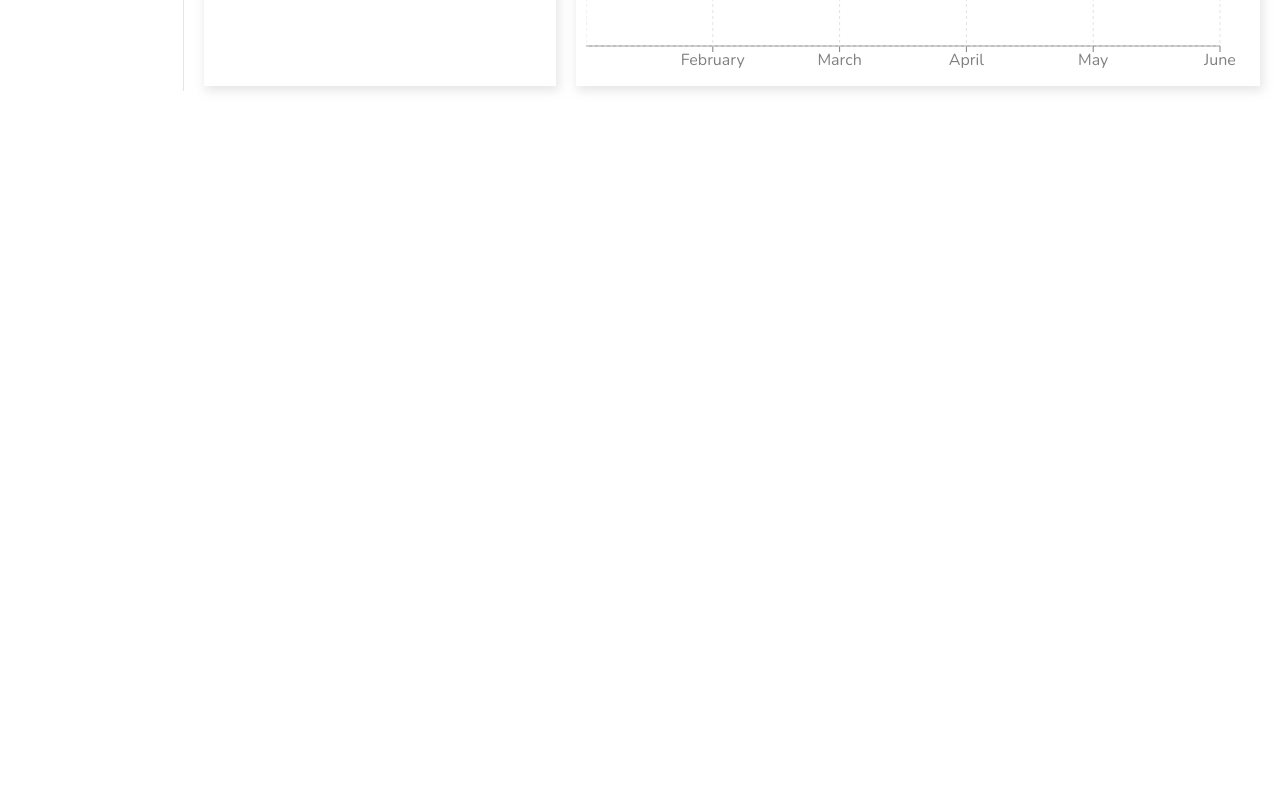
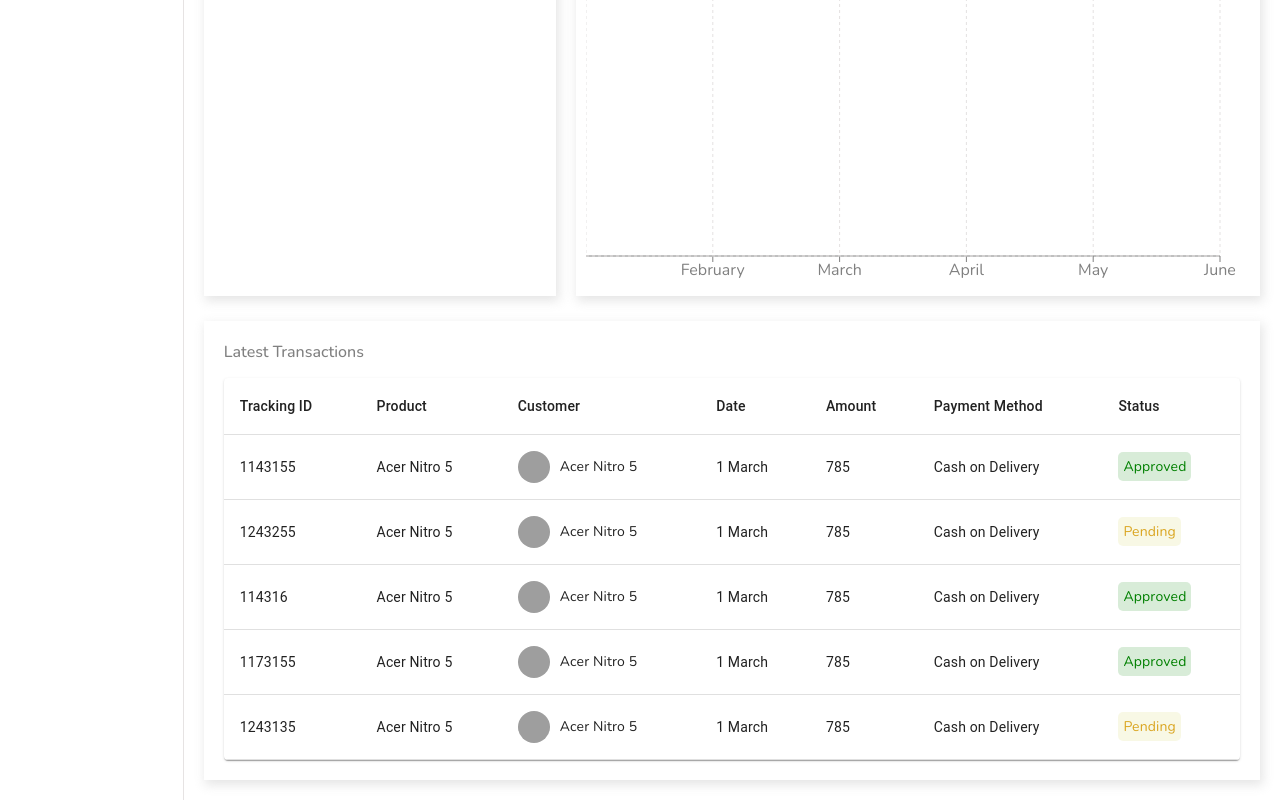
Before and after one commit to umit-turk/React-Admin-Panel, a React (Create React App) app: page / in a window 1280 px wide. Shown: the part 5620-6420 px from the top of the page. Before the commit the page ends 5738 px from the top, so only its background shows below. Built offline with nearby package versions, Linux system fonts and the light colour scheme; grey boxes are pictures that could not be loaded.

Commit message:
MUI table

```diff
--- /dev/null
+++ b/src/components/table/Table.jsx
@@ -0,0 +1,107 @@
+import React from "react";
+import "./table.scss";
+import Table from "@mui/material/Table";
+import TableBody from "@mui/material/TableBody";
+import TableCell from "@mui/material/TableCell";
+import TableContainer from "@mui/material/TableContainer";
+import TableHead from "@mui/material/TableHead";
+import TableRow from "@mui/material/TableRow";
+import Paper from "@mui/material/Paper";
+
+const List = () => {
+  const rows = [
+    {
+      id: 1143155,
+      img: "https://picsum.photos/seed/picsum/200/300",
+      product: "Acer Nitro 5",
+      customer: "John Smith",
+      date: "1 March",
+      amount: 785,
+      method: "Cash on Delivery",
+      status: "Approved",
+    },
+    {
+      id: 1243255,
+      img: "https://picsum.photos/seed/picsum/200/300",
+      product: "Acer Nitro 5",
+      customer: "John Smith",
+      date: "1 March",
+      amount: 785,
+      method: "Cash on Delivery",
+      status: "Pending",
+    },
+    {
+      id: 114316,
+      img: "https://picsum.photos/seed/picsum/200/300",
+      product: "Acer Nitro 5",
+      customer: "John Smith",
+      date: "1 March",
+      amount: 785,
+      method: "Cash on Delivery",
+      status: "Approved",
+    },
+    {
+      id: 1173155,
+      img: "https://picsum.photos/seed/picsum/200/300",
+      product: "Acer Nitro 5",
+      customer: "John Smith",
+      date: "1 March",
+      amount: 785,
+      method: "Cash on Delivery",
+      status: "Approved",
+    },
+    {
+      id: 1243135,
+      img: "https://picsum.photos/seed/picsum/200/300",
+      product: "Acer Nitro 5",
+      customer: "John Smith",
+      date: "1 March",
+      amount: 785,
+      method: "Cash on Delivery",
+      status: "Pending",
+    },
+  ];
+
+  return (
+    <TableContainer component={Paper} className="table">
+      <Table sx={{ minWidth: 650 }} aria-label="simple table">
+        <TableHead>
+          <TableRow>
+            <TableCell className="tableCell">Tracking ID</TableCell>
+            <TableCell className="tableCell">Product</TableCell>
+            <TableCell className="tableCell">Customer</TableCell>
+            <TableCell className="tableCell">Date</TableCell>
+            <TableCell className="tableCell">Amount</TableCell>
+            <TableCell className="tableCell">Payment Method</TableCell>
+            <TableCell className="tableCell">Status</TableCell>
+          </TableRow>
+        </TableHead>
+        <TableBody>
+          {rows.map((row) => (
+            <TableRow
+              key={row.id}
+            >
+              <TableCell>
+                {row.id}
+              </TableCell>
+              <TableCell className="tableCell">{row.product}</TableCell>
+              <TableCell className="tableCell">
+                <div className="cellWrapper">
+                  <img src={row.img} alt="" className="image" />
+                  {row.product}
+                </div>
+              </TableCell>
+              <TableCell className="tableCell">{row.date}</TableCell>
+              <TableCell className="tableCell">{row.amount}</TableCell>
+              <TableCell className="tableCell">{row.method}</TableCell>
+              <TableCell className="tableCell"><span className={`status ${row.status}`}>
+               {row.status} </span></TableCell>
+            </TableRow>
+          ))}
+        </TableBody>
+      </Table>
+    </TableContainer>
+  );
+};
+
+export default List;
--- /dev/null
+++ b/src/components/table/table.scss
@@ -0,0 +1,31 @@
+.table{
+    .cellWrapper{
+        display: flex;
+        align-items: center;
+
+        .image{
+            width: 32px;
+            height: 32px;
+            border-radius: 50%;
+            margin-right: 10px;
+            object-fit: cover;
+        }
+    }
+
+    .status{
+        padding: 5px;
+        border-radius: 5px;
+
+        &.Approved{
+            color: green;
+            background-color: rgba(0, 128, 0, 0.151);
+        }
+
+        &.Pending {
+            color: goldenrod;
+            background-color: rgba(189, 189, 3, 0.103);
+        }
+    }
+
+
+}
--- a/src/pages/home/Home.jsx
+++ b/src/pages/home/Home.jsx
@@ -5,8 +5,11 @@
 import Sidebar from "../../components/sidebar/Sidebar";
 import Widget from "../../components/widget/Widget";
 import "./home.scss";
+import List from "../../components/table/Table";
 
 const Home = () => {
+
+
   return (
     <div className="home">
       <Sidebar />
@@ -22,6 +25,10 @@
           <Featured />
           <Chart />
         </div>
+        <div className="listContainer">
+          <div className="listTitle">Latest Transactions</div>
+          <List />
+        </div>
       </div>
     </div>
   );
--- a/src/pages/home/home.scss
+++ b/src/pages/home/home.scss
@@ -13,5 +13,21 @@
         .charts {
             padding: 5px 20px;
         }
+
+        .listContainer{
+        -webkit-box-shadow: 2px 4px 10px 1px rgba(0, 0, 0, 0.47);
+        box-shadow: 2px 4px 10px 1px rgba(201, 201, 201, 0.47);
+        padding: 20px;
+        margin: 20px;
+
+            .listTitle{
+                font-weight: 500;
+                color: gray;
+                margin-bottom: 15px;
+            }
+
+        }
+
+
     }
 }
```
